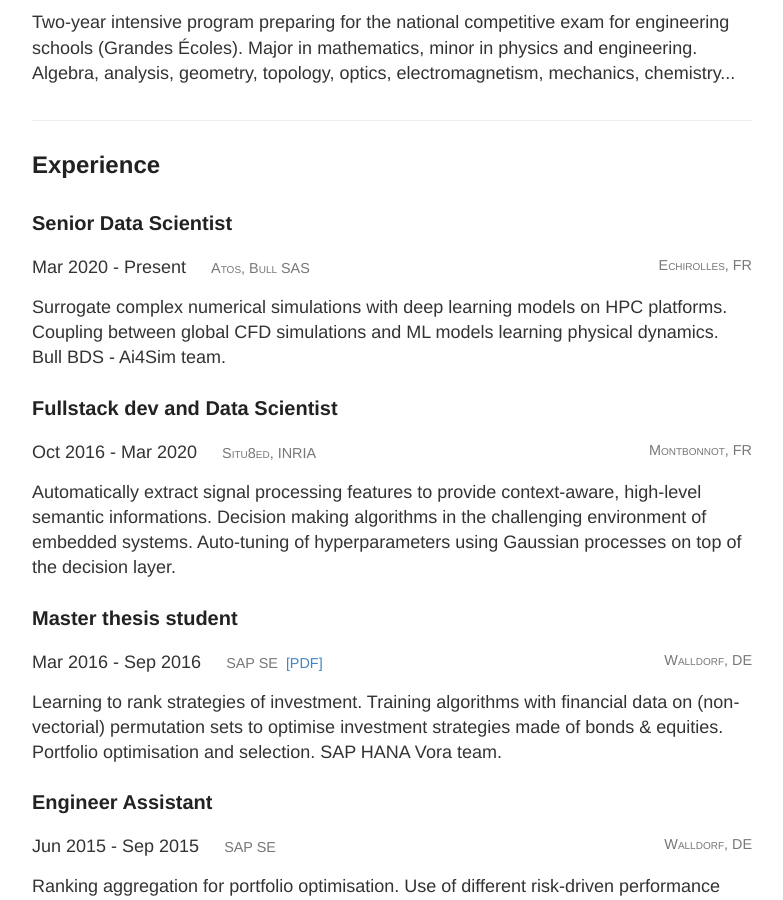
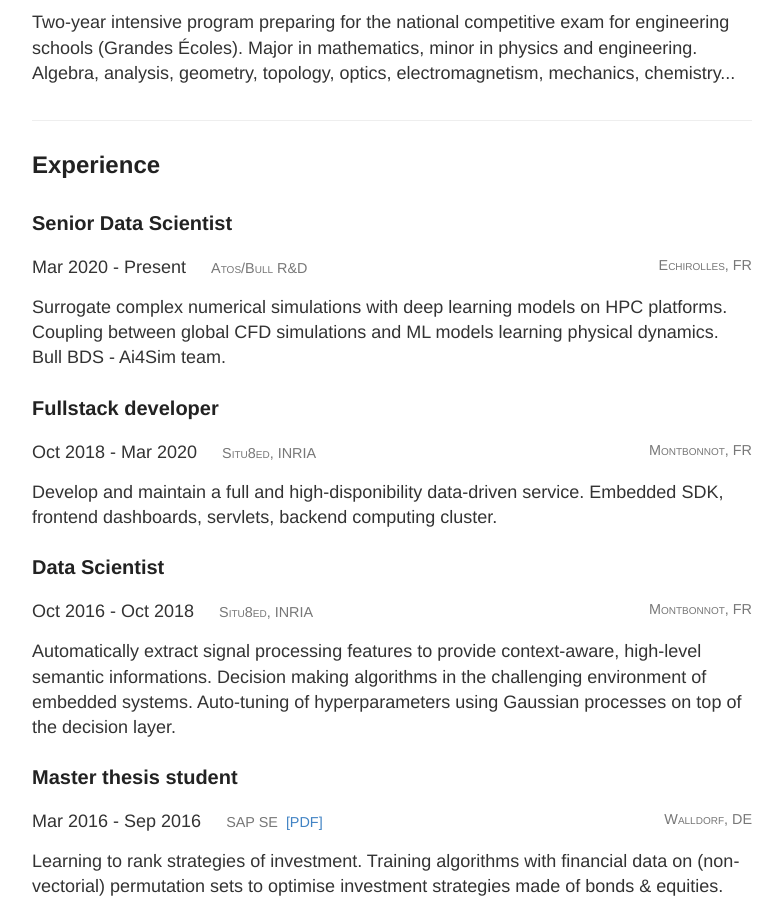
Before and after one commit to leonicoletti/leonicoletti.github.io, a Jekyll site: the page built from curriculum.html, in a window 1280 px wide and 900 px high, scrolled down 670 px. Shown: the whole window, without its empty margins (248-1031 px from the left). Built offline with Jekyll 4.4.1, drawn with Linux system fonts in a browser that asks for light colours.

Commit message:
Dividing Situ8ed's experience in two.

```diff
--- a/curriculum.html
+++ b/curriculum.html
@@ -35,13 +35,20 @@
     <h3>Senior Data Scientist</h3>
     <div class="entry-desc">
       <span class="entry-duration">Mar 2020 - Present</span>
-      <span class="entry-location">Atos, Bull SAS</span>
+      <span class="entry-location">Atos/Bull R&D</span>
       <span class="entry-geolocation">Echirolles, FR</span></div>
     <p>Surrogate complex numerical simulations with deep learning models on HPC platforms. Coupling between global CFD simulations and ML models learning physical dynamics. Bull BDS - Ai4Sim team.</p>
 
-    <h3>Fullstack dev and Data Scientist</h3>
+    <h3>Fullstack developer</h3>
     <div class="entry-desc">
-      <span class="entry-duration">Oct 2016 - Mar 2020</span>
+      <span class="entry-duration">Oct 2018 - Mar 2020</span>
+      <span class="entry-location">Situ8ed, INRIA</span>
+      <span class="entry-geolocation">Montbonnot, FR</span></div>
+    <p>Develop and maintain a full and high-disponibility data-driven service. Embedded SDK, frontend dashboards, servlets, backend computing cluster.</p>
+
+    <h3>Data Scientist</h3>
+    <div class="entry-desc">
+      <span class="entry-duration">Oct 2016 - Oct 2018</span>
       <span class="entry-location">Situ8ed, INRIA</span>
       <span class="entry-geolocation">Montbonnot, FR</span></div>
     <p>Automatically extract signal processing features to provide context-aware, high-level semantic informations. Decision making algorithms in the challenging environment of embedded systems. Auto-tuning of hyperparameters using Gaussian processes on top of the decision layer.</p>
```
